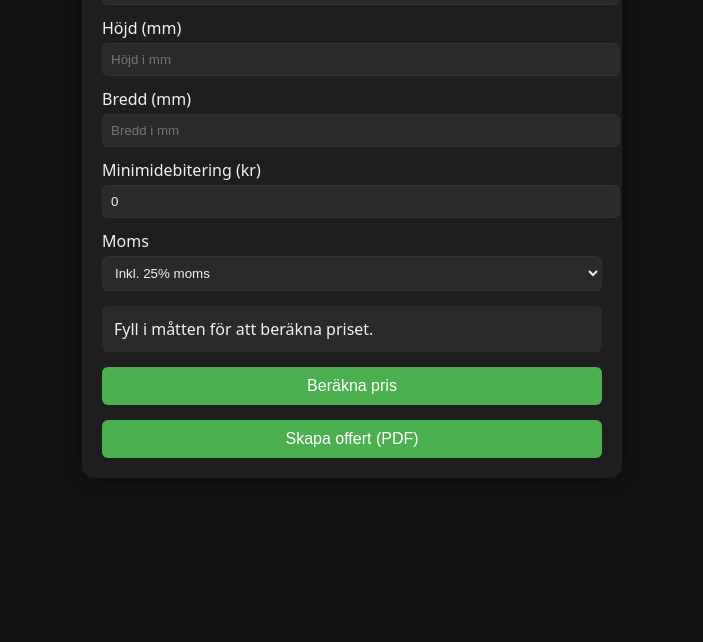
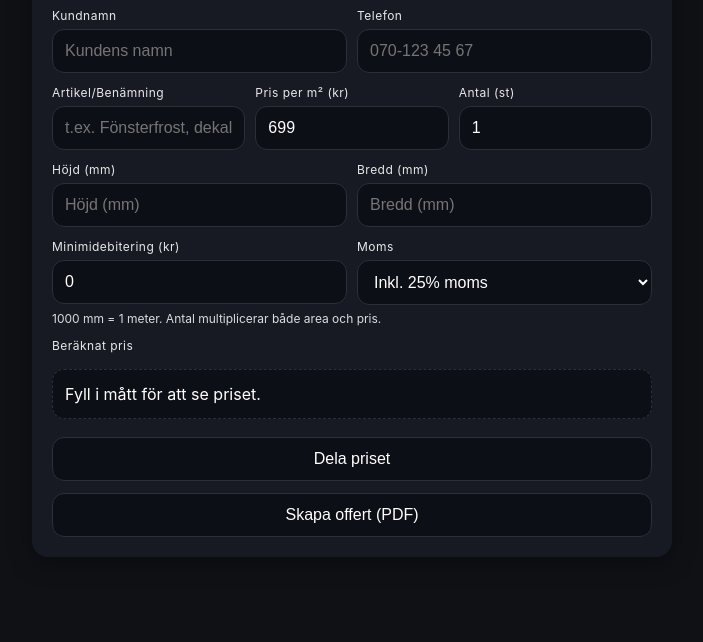
Before and after one commit to jimmiandersson89-max/Priskalkylator, a plain HTML site: page index.html in a window 1280 px wide. Shown: the part 158-800 px from the top of the page, without its empty margins (288-991 px from the left). Drawn offline with nearby package versions, Linux system fonts and the light colour scheme.

Commit message:
Update index.html

```diff
--- a/index.html
+++ b/index.html
@@ -2,143 +2,242 @@
 <html lang="sv">
 <head>
   <meta charset="utf-8" />
-  <meta name="viewport" content="width=device-width, initial-scale=1" />
+  <meta name="viewport" content="width=device-width, initial-scale=1, viewport-fit=cover" />
+  <meta name="theme-color" content="#0f1115" />
+  <meta name="apple-mobile-web-app-capable" content="yes" />
+  <meta name="apple-mobile-web-app-status-bar-style" content="default" />
+  <link rel="manifest" href="manifest.webmanifest">
+  <link rel="icon" href="icon.svg" type="image/svg+xml">
   <title>Priskalkylator</title>
   <style>
-    body {
-      font-family: system-ui, Arial, sans-serif;
-      background: #121212;
-      color: #f1f1f1;
-      margin: 0;
-      padding: 20px;
-      display: flex;
-      justify-content: center;
-    }
-    .card {
-      background: #1e1e1e;
-      padding: 20px;
-      border-radius: 12px;
-      max-width: 500px;
-      width: 100%;
-      box-shadow: 0 0 12px rgba(0,0,0,0.5);
-    }
-    h1 {
-      margin-top: 0;
-    }
-    label {
-      display: block;
-      margin-top: 12px;
-    }
-    input, select {
-      width: 100%;
-      padding: 8px;
-      margin-top: 4px;
-      border-radius: 6px;
-      border: 1px solid #333;
-      background: #2a2a2a;
-      color: #f1f1f1;
-    }
-    button {
-      margin-top: 15px;
-      padding: 10px;
-      width: 100%;
-      border: none;
-      border-radius: 6px;
-      background: #4CAF50;
-      color: white;
-      font-size: 16px;
-      cursor: pointer;
-    }
-    button:hover {
-      background: #45a049;
-    }
-    .result {
-      margin-top: 15px;
-      padding: 12px;
-      background: #2a2a2a;
-      border-radius: 6px;
-    }
-    img.logo {
-      display: block;
-      max-height: 80px;
-      margin: 0 auto 15px auto;
+    :root { --bg:#0f1115; --card:#171923; --line:#2a2f3c; --focus:#3b82f6; --text:#fff; }
+    * { box-sizing:border-box }
+    body { font-family:-apple-system,system-ui,Helvetica,Arial,sans-serif; margin:0; background:var(--bg); color:var(--text); padding:24px }
+    .card { max-width:640px; margin:0 auto; background:var(--card); padding:20px; border-radius:16px; box-shadow:0 6px 24px rgba(0,0,0,.35) }
+    h1 { margin:0 0 12px; font-size:28px }
+    label { font-size:12px; opacity:.9; margin:12px 0 6px; display:block; letter-spacing:.04em }
+    input, select { width:100%; padding:12px 12px; border-radius:12px; border:1px solid var(--line); background:#0d0f16; color:#fff; font-size:16px; outline:none }
+    input:focus, select:focus { border-color:var(--focus) }
+    .row { display:flex; gap:10px }
+    .row > div { flex:1 }
+    .grid2 { display:grid; grid-template-columns:1fr 1fr; gap:10px }
+    .grid3 { display:grid; grid-template-columns:1fr 1fr 1fr; gap:10px }
+    .hint { font-size:12px; opacity:.75; margin-top:6px }
+    .out { margin-top:16px; padding:14px 12px; border-radius:12px; background:#0d0f16; border:1px dashed var(--line); min-height:22px }
+    .btn { margin-top:12px; padding:12px 14px; border:1px solid var(--line); border-radius:12px; background:#0d0f16; color:#fff; font-size:16px; width:100% }
+    .muted { opacity:.85 }
+    /* ---- Offert (endast vid utskrift) ---- */
+    #offer { display:none; }
+    #offer h2 { margin:0 0 8px; font-size:22px }
+    #offer table { width:100%; border-collapse:collapse; margin-top:12px; }
+    #offer th, #offer td { text-align:left; padding:8px 6px; border-bottom:1px solid #ddd; font-size:14px; }
+    #offer .total { font-weight:700; font-size:16px }
+    #offer .muted { color:#666; font-size:12px }
+    #offer .company { font-size:16px; font-weight:bold; border-bottom:2px solid #000; padding-bottom:4px; margin-bottom:8px; }
+    #offer .headgrid { display:flex; justify-content:space-between; gap:16px; font-size:12px; }
+    @media print {
+      body { background:#fff; color:#000; padding:0 }
+      .card, .hint { display:none !important; }
+      #offer { display:block !important; padding:18mm; }
+      @page { size: A4; margin: 12mm; }
+      #companyInput { border:none; font-size:18px; font-weight:bold; width:100%; }
     }
   </style>
 </head>
 <body>
   <div class="card">
-    <!-- Din logga visas här -->
-    <img src="./logo.jpg" alt="Logotyp" class="logo" onerror="this.style.display='none'">
+    <!-- LOGGA (bara i kalkylatorn) -->
+    <div style="text-align:center; margin-bottom:12px;">
+      <img src="./IMG_0028.jpeg" alt="Logotyp" style="max-height:48px" onerror="this.style.display='none'">
+    </div>
 
     <h1>Priskalkylator</h1>
 
-    <label for="pris">Pris per m² (kr)</label>
-    <input id="pris" type="number" value="699">
+    <!-- Kunduppgifter -->
+    <div class="grid2">
+      <div>
+        <label for="kundnamn">Kundnamn</label>
+        <input id="kundnamn" type="text" placeholder="Kundens namn">
+      </div>
+      <div>
+        <label for="telefon">Telefon</label>
+        <input id="telefon" type="tel" placeholder="070-123 45 67">
+      </div>
+    </div>
 
-    <label for="höjd">Höjd (mm)</label>
-    <input id="höjd" type="number" placeholder="Höjd i mm">
+    <!-- Artikel & pris -->
+    <div class="grid3">
+      <div>
+        <label for="artikel">Artikel/Benämning</label>
+        <input id="artikel" type="text" placeholder="t.ex. Fönsterfrost, dekal, vepa">
+      </div>
+      <div>
+        <label for="pris">Pris per m² (kr)</label>
+        <input id="pris" type="number" inputmode="decimal" value="699" min="0" step="0.01">
+      </div>
+      <div>
+        <label for="antal">Antal (st)</label>
+        <input id="antal" type="number" inputmode="numeric" value="1" min="1" step="1">
+      </div>
+    </div>
 
-    <label for="bredd">Bredd (mm)</label>
-    <input id="bredd" type="number" placeholder="Bredd i mm">
+    <!-- Mått -->
+    <div class="row">
+      <div>
+        <label for="hojd">Höjd (mm)</label>
+        <input id="hojd" type="number" inputmode="decimal" placeholder="Höjd (mm)" min="1">
+      </div>
+      <div>
+        <label for="bredd">Bredd (mm)</label>
+        <input id="bredd" type="number" inputmode="decimal" placeholder="Bredd (mm)" min="1">
+      </div>
+    </div>
+    <div class="grid2">
+      <div>
+        <label for="minpris">Minimidebitering (kr)</label>
+        <input id="minpris" type="number" inputmode="decimal" value="0" min="0" step="1">
+      </div>
+      <div>
+        <label for="moms">Moms</label>
+        <select id="moms">
+          <option value="0">Exkl. moms</option>
+          <option value="0.25" selected>Inkl. 25% moms</option>
+        </select>
+      </div>
+    </div>
 
-    <label for="minpris">Minimidebitering (kr)</label>
-    <input id="minpris" type="number" value="0">
+    <div class="hint muted">1000 mm = 1 meter. Antal multiplicerar både area och pris.</div>
 
-    <label for="moms">Moms</label>
-    <select id="moms">
-      <option value="1.25">Inkl. 25% moms</option>
-      <option value="1">Exkl. moms</option>
-    </select>
+    <label>Beräknat pris</label>
+    <div id="result" class="out">Fyll i mått för att se priset.</div>
+    <div id="details" class="hint"></div>
 
-    <div class="result" id="result">Fyll i måtten för att beräkna priset.</div>
-
-    <button onclick="beräkna()">Beräkna pris</button>
-    <button onclick="skapaPDF()">Skapa offert (PDF)</button>
+    <button class="btn" id="share">Dela priset</button>
+    <button class="btn" id="pdf">Skapa offert (PDF)</button>
   </div>
 
-  <script src="https://cdnjs.cloudflare.com/ajax/libs/jspdf/2.5.1/jspdf.umd.min.js"></script>
+  <!-- OFFERT (visas bara vid print/PDF) -->
+  <div id="offer" aria-hidden="true">
+    <div class="company">
+      <input id="companyInput" type="text" placeholder="Företagsnamn" style="width:100%; font-size:18px; font-weight:bold;">
+    </div>
+
+    <div class="headgrid">
+      <div>
+        <div><strong>Kund:</strong> <span id="off-kund"></span></div>
+        <div><strong>Telefon:</strong> <span id="off-tel"></span></div>
+      </div>
+      <div style="text-align:right">
+        <div><strong>Datum:</strong> <span id="offer-date"></span></div>
+      </div>
+    </div>
+
+    <h2 style="margin-top:12px;">Offert</h2>
+    <table>
+      <tbody id="offer-rows"></tbody>
+      <tfoot>
+        <tr><td colspan="2" style="border:none;"></td></tr>
+        <tr class="total"><td>Summa exkl. moms</td><td id="exkl"></td></tr>
+        <tr><td>Moms 25%</td><td id="momsrad"></td></tr>
+        <tr class="total"><td>Att betala</td><td id="inkl"></td></tr>
+      </tfoot>
+    </table>
+    <div class="muted" style="margin-top:10px">Priser i SEK. Offerten giltig i 30 dagar.</div>
+  </div>
+
   <script>
-    function beräkna() {
-      let prisPerM2 = parseFloat(document.getElementById("pris").value) || 0;
-      let höjd = parseFloat(document.getElementById("höjd").value) || 0;
-      let bredd = parseFloat(document.getElementById("bredd").value) || 0;
-      let minpris = parseFloat(document.getElementById("minpris").value) || 0;
-      let moms = parseFloat(document.getElementById("moms").value) || 1;
+    const $ = id => document.getElementById(id);
+    const prisEl = $("pris"), hEl = $("hojd"), bEl = $("bredd");
+    const minEl = $("minpris"), momsEl = $("moms"), antalEl = $("antal");
+    const res = $("result"), det = $("details"), shareBtn = $("share"), pdfBtn = $("pdf");
+    const kundEl = $("kundnamn"), telEl = $("telefon"), artEl = $("artikel");
 
-      let areaM2 = (höjd/1000) * (bredd/1000);
-      let prisExkl = Math.max(areaM2 * prisPerM2, minpris);
-      let prisInkl = prisExkl * moms;
+    const fmt = n => Number(n).toLocaleString("sv-SE", { minimumFractionDigits: 2, maximumFractionDigits: 2 });
 
-      document.getElementById("result").innerText =
-        `${prisInkl.toFixed(2)} kr (inkl. moms)\n\nArea: ${areaM2.toFixed(2)} m² – á-pris: ${prisPerM2} kr/m² – Exkl: ${prisExkl.toFixed(2)} kr`;
+    function calc() {
+      const pris = parseFloat(prisEl.value);
+      const hmm = parseFloat(hEl.value);
+      const bmm = parseFloat(bEl.value);
+      const antal = Math.max(1, parseInt(antalEl.value || "1", 10));
+      const minpris = parseFloat(minEl.value || "0");
+      const moms = parseFloat(momsEl.value || "0");
+
+      if (![pris,hmm,bmm].every(v => isFinite(v) && v > 0)) {
+        res.textContent = "Fyll i mått för att se priset.";
+        det.textContent = "";
+        return;
+      }
+
+      const areaPer = (hmm/1000) * (bmm/1000);
+      const areaTot = areaPer * antal;
+      let exkl = areaTot * pris;
+      if (minpris > 0 && exkl < minpris) exkl = minpris;
+      const momsBelopp = exkl * moms;
+      const inkl = exkl + momsBelopp;
+
+      res.textContent = `${fmt(inkl)} kr ${moms>0 ? "(inkl. moms)" : "(exkl. moms)"}`;
+      det.textContent = `Antal: ${antal} st • Area/st: ${fmt(areaPer)} m² • Total area: ${fmt(areaTot)} m² • á-pris: ${fmt(pris)} kr/m² • Exkl: ${fmt(exkl)} kr`;
     }
 
-    async function skapaPDF() {
-      const { jsPDF } = window.jspdf;
-      const doc = new jsPDF();
+    // Räkna automatiskt när något ändras/skrivs
+    [prisEl,hEl,bEl,minEl,momsEl,antalEl].forEach(el => {
+      el.addEventListener("input", calc);
+      el.addEventListener("change", calc);
+    });
 
-      // Svart linje för företagsnamn
-      doc.setLineWidth(0.5);
-      doc.line(10, 20, 200, 20);
+    // Dela-knapp (byter text varje gång du räknat)
+    shareBtn.onclick = () => {
+      const text = res.textContent;
+      if (navigator.share) navigator.share({ text }).catch(()=>{});
+      else navigator.clipboard.writeText(text);
+    };
 
-      // Rubrik
-      doc.setFontSize(18);
-      doc.text("OFFERT", 105, 35, { align: "center" });
+    // PDF/utskrift
+    pdfBtn.onclick = () => {
+      const pris = parseFloat(prisEl.value);
+      const hmm = parseFloat(hEl.value);
+      const bmm = parseFloat(bEl.value);
+      const antal = Math.max(1, parseInt(antalEl.value || "1", 10));
+      const minpris = parseFloat(minEl.value || "0");
+      const moms = parseFloat(momsEl.value || "0");
+      if (![pris,hmm,bmm].every(v => isFinite(v) && v > 0)) return;
 
-      // Hämta data
-      let pris = document.getElementById("result").innerText;
-      let höjd = document.getElementById("höjd").value;
-      let bredd = document.getElementById("bredd").value;
-      let prisPerM2 = document.getElementById("pris").value;
+      const areaPer = (hmm/1000) * (bmm/1000);
+      const areaTot = areaPer * antal;
+      let exkl = areaTot * pris;
+      if (minpris > 0 && exkl < minpris) exkl = minpris;
+      const momsBelopp = exkl * moms;
+      const inkl = exkl + momsBelopp;
 
-      doc.setFontSize(12);
-      doc.text(`Höjd: ${höjd} mm`, 20, 60);
-      doc.text(`Bredd: ${bredd} mm`, 20, 70);
-      doc.text(`Pris per m²: ${prisPerM2} kr`, 20, 80);
-      doc.text(`Resultat: ${pris}`, 20, 100);
+      $("offer-date").textContent = new Date().toLocaleDateString("sv-SE");
+      $("off-kund").textContent = (kundEl.value || "-");
+      $("off-tel").textContent  = (telEl.value || "-");
 
-      // Spara PDF
-      doc.save("offert.pdf");
+      const rows = $("offer-rows");
+      const ben = artEl.value ? artEl.value : "Artikel";
+      rows.innerHTML = `
+        <tr><th>Benämning</th><th>Belopp</th></tr>
+        <tr>
+          <td>
+            ${ben}<br>
+            ${antal} st — ${hmm} × ${bmm} mm per styck (area/st ${fmt(areaPer)} m², total ${fmt(areaTot)} m²)<br>
+            á ${fmt(pris)} kr/m²${minpris>0?` • minimidebitering ${fmt(minpris)} kr`:``}
+          </td>
+          <td>${fmt(exkl)} kr</td>
+        </tr>
+      `;
+      $("exkl").textContent = `${fmt(exkl)} kr`;
+      $("momsrad").textContent = `${fmt(momsBelopp)} kr`;
+      $("inkl").textContent = `${fmt(inkl)} kr`;
+      window.print();
+    };
+
+    // Första beräkning (om defaultvärden finns)
+    calc();
+
+    // PWA offline
+    if ("serviceWorker" in navigator) {
+      window.addEventListener("load", () => navigator.serviceWorker.register("./sw.js").catch(()=>{}));
     }
   </script>
 </body>
```
